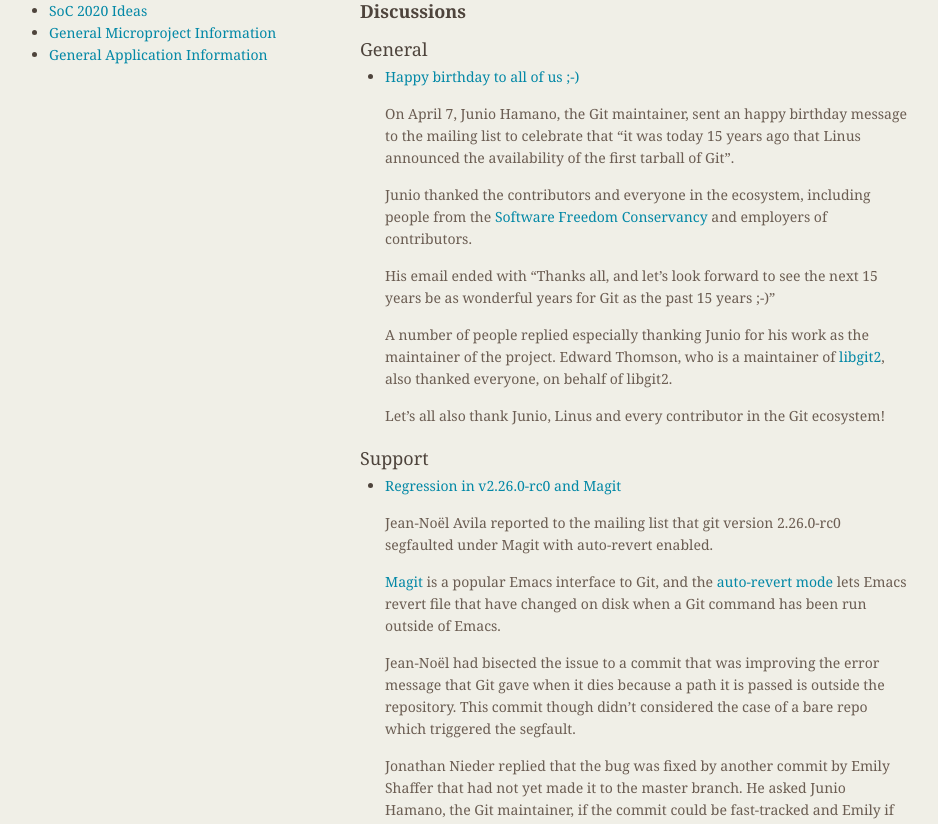
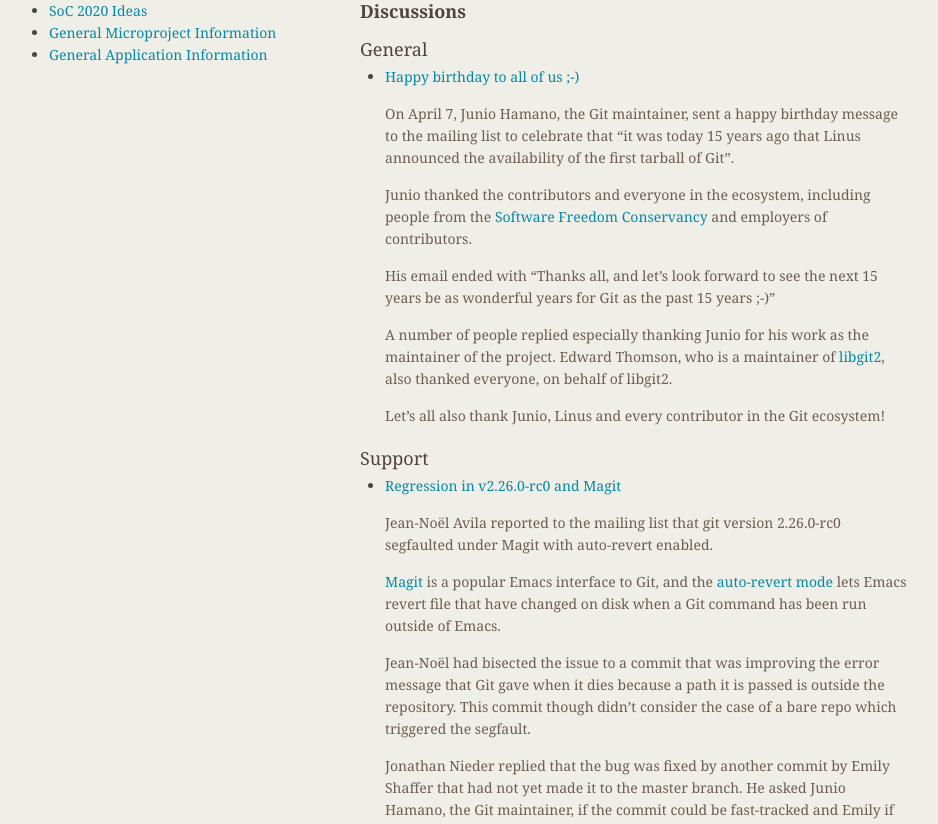
Before and after one commit to git/git.github.io, a Jekyll site: the page built from rev_news/drafts/edition-62.md, in a window 1280 px wide and 1400 px high. Shown: the part 226-1050 px from the top of the window, without its empty margins (174-1112 px from the left). Built offline with Jekyll 4.4.1, drawn with Linux system fonts in a browser that asks for light colours.

Commit message:
a couple of typofixes

```diff
--- a/rev_news/drafts/edition-62.md
+++ b/rev_news/drafts/edition-62.md
@@ -21,7 +21,7 @@
 
 * [Happy birthday to all of us ;-)](https://lore.kernel.org/git/xmqqzhbmpyh6.fsf@gitster.c.googlers.com/)
 
-  On April 7, Junio Hamano, the Git maintainer, sent an happy birthday
+  On April 7, Junio Hamano, the Git maintainer, sent a happy birthday
   message to the mailing list to celebrate that "it was today 15 years
   ago that Linus announced the availability of the first tarball of
   Git".
@@ -60,7 +60,7 @@
 
   Jean-Noël had bisected the issue to a commit that was improving the
   error message that Git gave when it dies because a path it is passed
-  is outside the repository. This commit though didn't considered the
+  is outside the repository. This commit though didn't consider the
   case of a bare repo which triggered the segfault.
 
   Jonathan Nieder replied that the bug was fixed by another commit by
```
